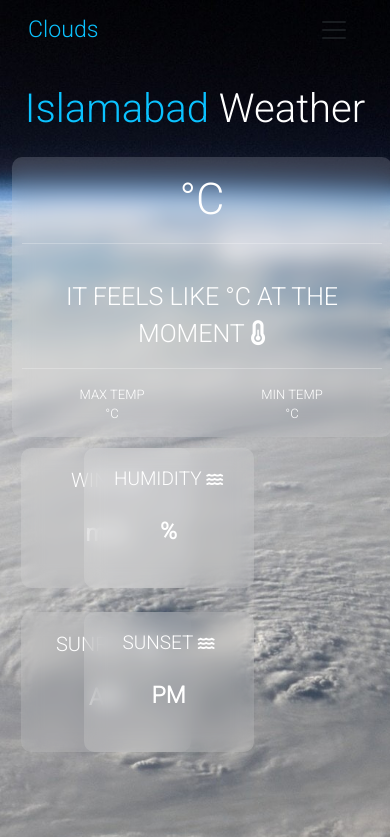
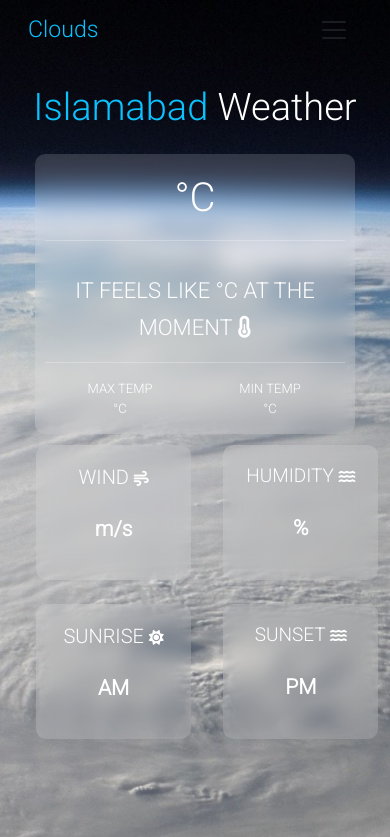
Before and after one commit to zainfkh/Clouds, a plain HTML site: page index.html in a window 390 px wide. Shown: the top 837 px of the page. Drawn offline with nearby package versions, Linux system fonts and the light colour scheme; no server answers.

Commit message:
Add files via upload

```diff
--- a/style.css
+++ b/style.css
@@ -136,3 +136,52 @@ footer{
 .max span{
     text-align: center;
 }
+body::-webkit-scrollbar {
+    width:8px;
+  }
+
+  body::-webkit-scrollbar-track {
+    box-shadow: inset 0 0 6px rgba(0, 0, 0, 0.3);
+    background-color: white;
+  }
+
+  body::-webkit-scrollbar-thumb {
+    background-color: black;
+    outline: 1px solid black;
+  }
+  @media screen and (max-width:768px){
+    body{
+        height: 155vh;
+    }
+    .blur{
+        width: 320px;
+    }
+    #temp{
+        font-size: 43px;
+    }
+    .feels{
+        font-size: 22px;
+    }
+    small span{
+        font-size: 40px;
+    }
+    .heading{
+        font-size: 38px;
+    }
+    .humidity{
+        right: 3%;
+        width: 155px;
+        height: 135px;
+    }
+
+    .humidity h5{
+        font-size: 21px;
+    }
+    .wind{
+        width: 155px;
+        height: 135px;
+    }
+    .wind h5{
+        font-size: 21px;
+    }
+  }
```
